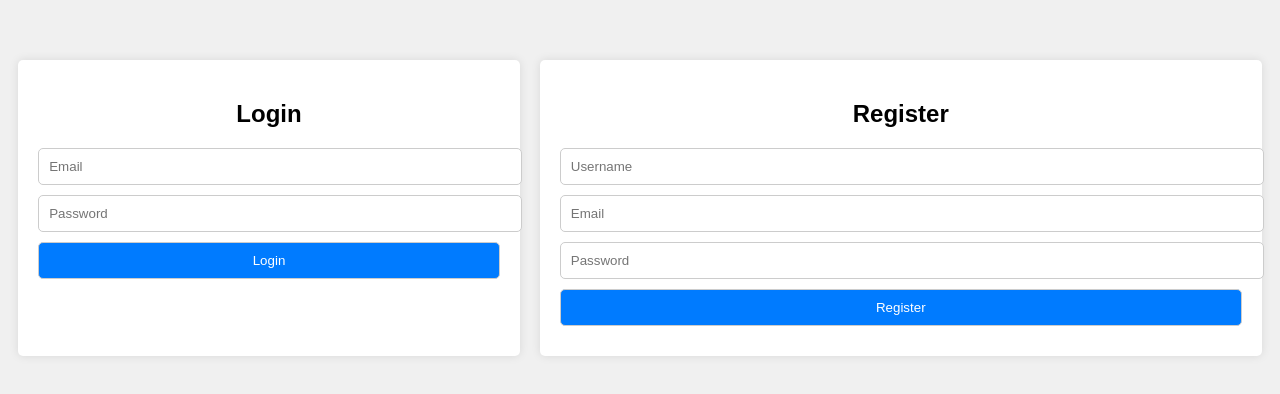
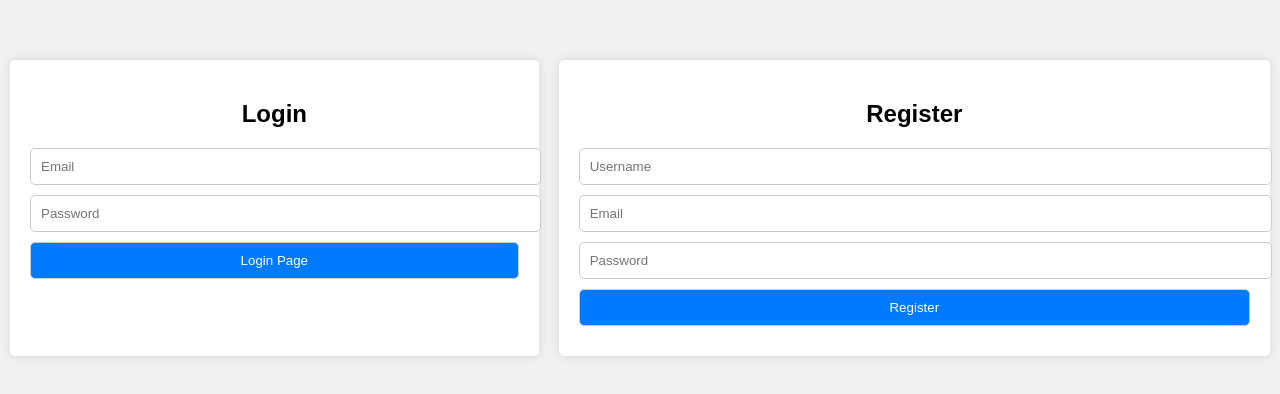
Before and after one commit to madhuri2k3/react_learning, a plain HTML site: page index.html in a window 1280 px wide. Shown: the part 192-586 px from the top of the page. Drawn offline with Linux system fonts and the light colour scheme.

Commit message:
modified data

```diff
--- a/index.html
+++ b/index.html
@@ -13,7 +13,7 @@
             <form id="login-form">
                 <input type="email" placeholder="Email" required>
                 <input type="password" placeholder="Password" required>
-                <button type="submit">Login</button>
+                <button type="submit">Login Page</button>
             </form>
         </div>
         <div class="form-container">
```
